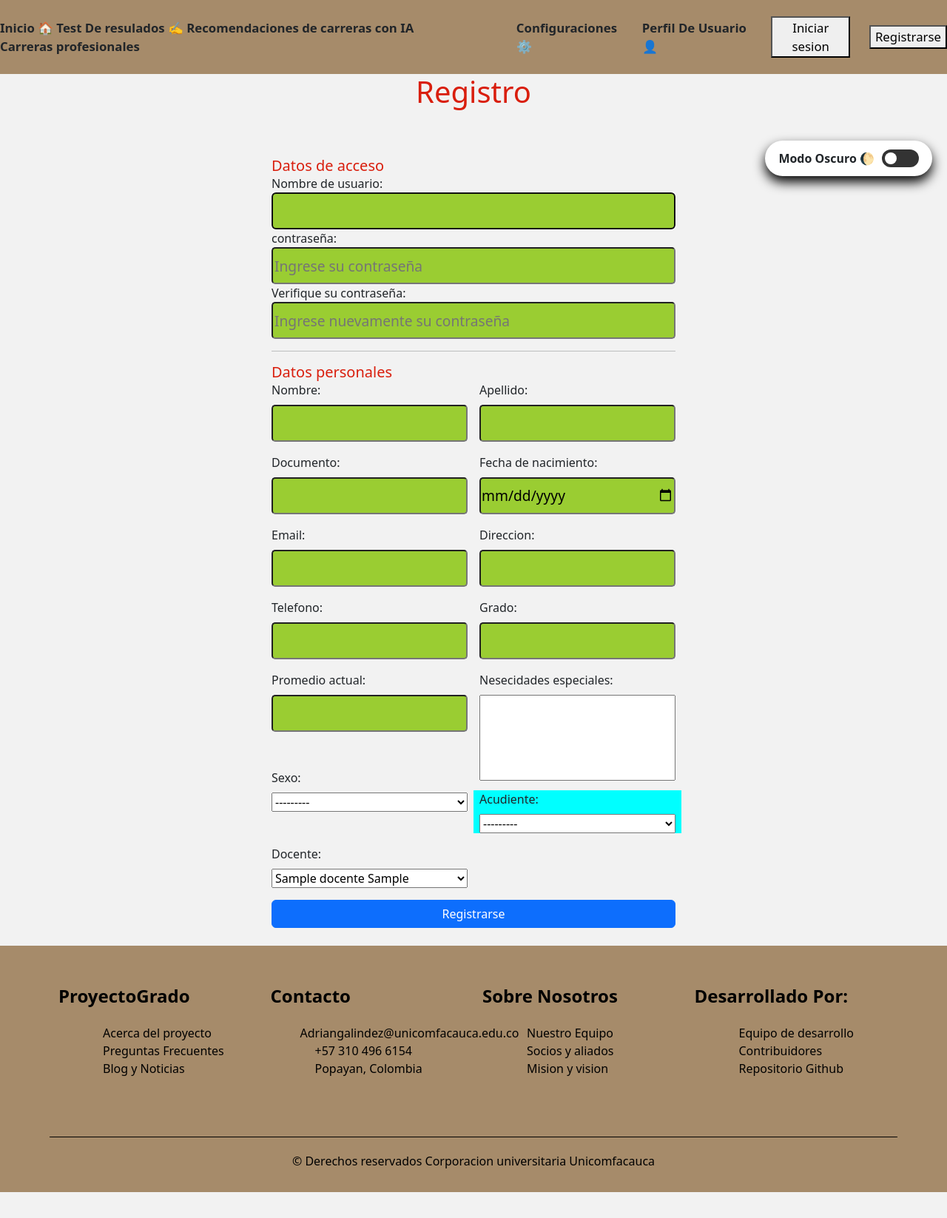
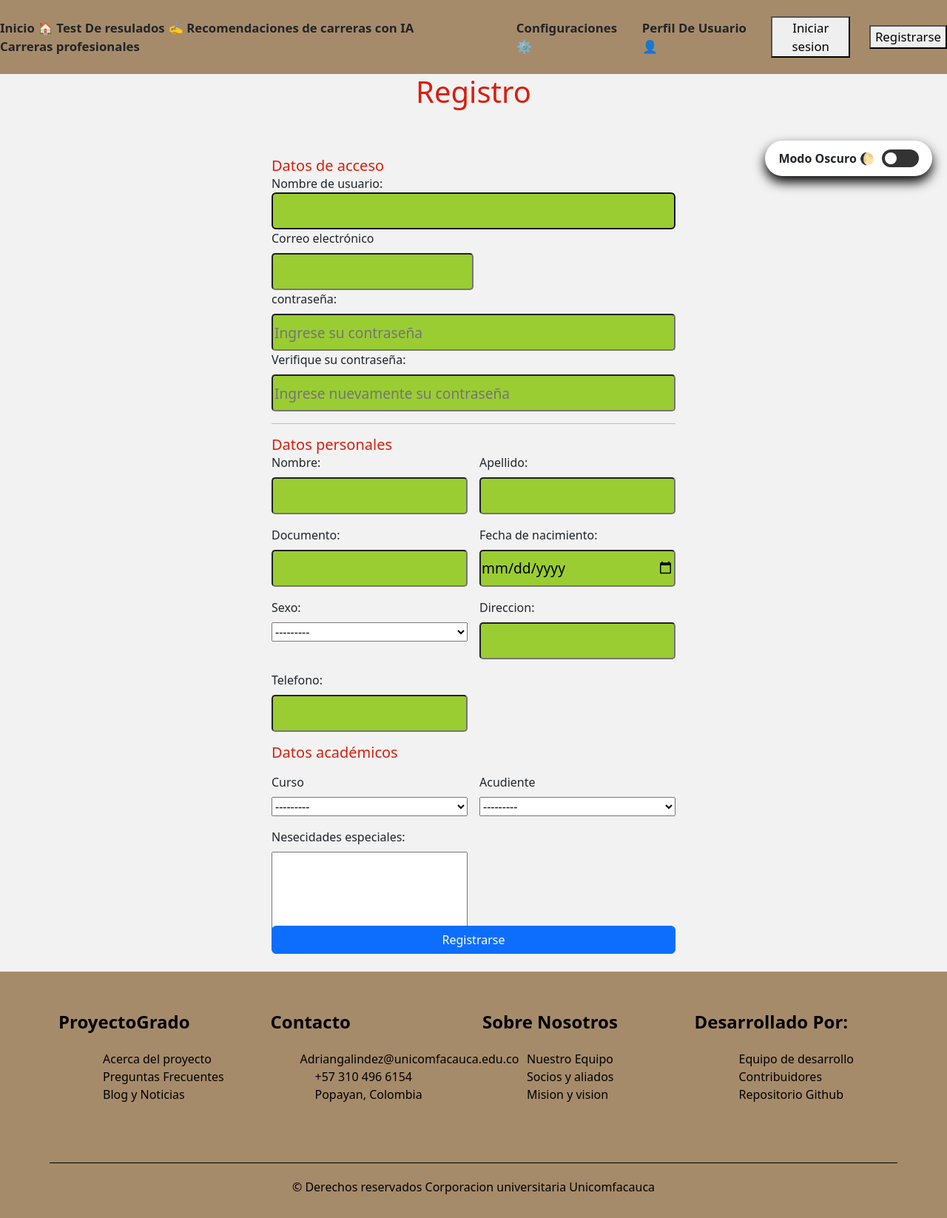
Before and after one commit to legalmenteadriangalindez/Sistema-pre-ICFES-de-prediccion-de-habilidades-y-debilidades-academicas-con-Chatbot, a Django app: page /registro/ in a window 1280 px wide. Shown: the whole page at 74% size. Before the commit the page ends 1611 px from the top, so only its background shows below. Run offline with Django 5.2, Linux system fonts and the light colour scheme; tables that the repository leaves empty hold one stand-in row (values such as "Sample post"); parts of the project's set-up code (start-up, migrations or seed data) failed here and were passed over.

Commit message:
Add files via upload

```diff
--- a/Principal/forms.py
+++ b/Principal/forms.py
@@ -1,12 +1,203 @@
 from django import forms
 from django.contrib.auth.forms import UserCreationForm
 from django.contrib.auth.models import User
-from .models import Estudiante
+from .models import (
+    Sexo, RelacionAcudiente, Acudiente, Docente,
+    Grado, Jornada, Curso, Sede, AnioLectivo,
+    Materia, AsignacionDocente, PeriodoAcademico,
+    Nota, Boletin, Observacion,Persona,Estudiante
+)
+
+class SexoForm(forms.ModelForm):
+    class Meta:
+        model = Sexo
+        fields = "__all__"
+        widgets = {
+            "codigo": forms.TextInput(attrs={"class": "input-field"}),
+            "descripcion": forms.TextInput(attrs={"class": "input-field"}),
+            "activo": forms.CheckboxInput(attrs={"class": "input-checkbox"}),
+        }
+
+
+class RelacionAcudienteForm(forms.ModelForm):
+    class Meta:
+        model = RelacionAcudiente
+        fields = "__all__"
+        widgets = {
+            "codigo": forms.TextInput(attrs={"class": "input-field"}),
+            "descripcion": forms.TextInput(attrs={"class": "input-field"}),
+            "activo": forms.CheckboxInput(attrs={"class": "input-checkbox"}),
+        }
+
+
+class GradoForm(forms.ModelForm):
+    class Meta:
+        model = Grado
+        fields = "__all__"
+        widgets = {
+            "codigo": forms.TextInput(attrs={"class": "input-field"}),
+            "nombre": forms.TextInput(attrs={"class": "input-field"}),
+            "activo": forms.CheckboxInput(attrs={"class": "input-checkbox"}),
+        }
+
+
+class JornadaForm(forms.ModelForm):
+    class Meta:
+        model = Jornada
+        fields = "__all__"
+        widgets = {
+            "codigo": forms.TextInput(attrs={"class": "input-field"}),
+            "nombre": forms.TextInput(attrs={"class": "input-field"}),
+            "activo": forms.CheckboxInput(attrs={"class": "input-checkbox"}),
+        }
+
+
+class SedeForm(forms.ModelForm):
+    class Meta:
+        model = Sede
+        fields = "__all__"
+        widgets = {
+            "codigo": forms.TextInput(attrs={"class": "input-field"}),
+            "nombre": forms.TextInput(attrs={"class": "input-field"}),
+            "direccion": forms.TextInput(attrs={"class": "input-field"}),
+            "telefono": forms.TextInput(attrs={"class": "input-field"}),
+            "activo": forms.CheckboxInput(attrs={"class": "input-checkbox"}),
+        }
+
+
+class AnioLectivoForm(forms.ModelForm):
+    class Meta:
+        model = AnioLectivo
+        fields = "__all__"
+        widgets = {
+            "anio": forms.NumberInput(attrs={"class": "input-field"}),
+            "fecha_inicio": forms.DateInput(attrs={
+                "type": "date", "class": "input-field"
+            }),
+            "fecha_fin": forms.DateInput(attrs={
+                "type": "date", "class": "input-field"
+            }),
+            "activo": forms.CheckboxInput(attrs={"class": "input-checkbox"}),
+        }
+
+
+class AcudienteForm(forms.ModelForm):
+    class Meta:
+        model = Acudiente
+        fields = ["persona", "relacion"]
+        widgets = {
+            "persona": forms.Select(attrs={"class": "input-select"}),
+            "relacion": forms.Select(attrs={"class": "input-select"}),
+        }
+
+
+class DocenteForm(forms.ModelForm):
+    class Meta:
+        model = Docente
+        fields = ["persona"]
+        widgets = {
+            "persona": forms.Select(attrs={"class": "input-select"}),
+        }
+
+
+class CursoForm(forms.ModelForm):
+    class Meta:
+        model = Curso
+        fields = "__all__"
+        widgets = {
+            "grado": forms.Select(attrs={"class": "input-select"}),
+            "nombre": forms.TextInput(attrs={"class": "input-field"}),
+            "jornada": forms.Select(attrs={"class": "input-select"}),
+            "cupo_maximo": forms.NumberInput(attrs={"class": "input-field"}),
+            "activo": forms.CheckboxInput(attrs={"class": "input-checkbox"}),
+        }
+
+
+class MateriaForm(forms.ModelForm):
+    class Meta:
+        model = Materia
+        fields = "__all__"
+        widgets = {
+            "codigo": forms.TextInput(attrs={"class": "input-field"}),
+            "nombre": forms.TextInput(attrs={"class": "input-field"}),
+            "activo": forms.CheckboxInput(attrs={"class": "input-checkbox"}),
+        }
+
+
+class AsignacionDocenteForm(forms.ModelForm):
+    class Meta:
+        model = AsignacionDocente
+        fields = "__all__"
+        widgets = {
+            "docente": forms.Select(attrs={"class": "input-select"}),
+            "curso": forms.Select(attrs={"class": "input-select"}),
+            "materia": forms.Select(attrs={"class": "input-select"}),
+            "anio_lectivo": forms.Select(attrs={"class": "input-select"}),
+            "sede": forms.Select(attrs={"class": "input-select"}),
+            "activo": forms.CheckboxInput(attrs={"class": "input-checkbox"}),
+        }
+
+
+class PeriodoAcademicoForm(forms.ModelForm):
+    class Meta:
+        model = PeriodoAcademico
+        fields = "__all__"
+        widgets = {
+            "numero": forms.NumberInput(attrs={"class": "input-field"}),
+            "nombre": forms.TextInput(attrs={"class": "input-field"}),
+            "anio_lectivo": forms.Select(attrs={"class": "input-select"}),
+            "fecha_inicio": forms.DateInput(attrs={
+                "type": "date", "class": "input-field"
+            }),
+            "fecha_fin": forms.DateInput(attrs={
+                "type": "date", "class": "input-field"
+            }),
+            "activo": forms.CheckboxInput(attrs={"class": "input-checkbox"}),
+        }
+
+
+class NotaForm(forms.ModelForm):
+    class Meta:
+        model = Nota
+        fields = "__all__"
+        widgets = {
+            "estudiante": forms.Select(attrs={"class": "input-select"}),
+            "asignacion": forms.Select(attrs={"class": "input-select"}),
+            "periodo": forms.Select(attrs={"class": "input-select"}),
+            "valor": forms.NumberInput(attrs={"class": "input-field"}),
+        }
+
+
+class BoletinForm(forms.ModelForm):
+    class Meta:
+        model = Boletin
+        fields = "__all__"
+        widgets = {
+            "estudiante": forms.Select(attrs={"class": "input-select"}),
+            "periodo": forms.Select(attrs={"class": "input-select"}),
+            "promedio_periodo": forms.NumberInput(attrs={"class": "input-field"}),
+            "observaciones_generales": forms.Textarea(
+                attrs={"class": "input-text-area", "rows": 3}
+            ),
+        }
+
+
+class ObservacionForm(forms.ModelForm):
+    class Meta:
+        model = Observacion
+        fields = "__all__"
+        widgets = {
+            "estudiante": forms.Select(attrs={"class": "input-select"}),
+            "asignacion": forms.Select(attrs={"class": "input-select"}),
+            "periodo": forms.Select(attrs={"class": "input-select"}),
+            "texto": forms.Textarea(
+                attrs={"class": "input-text-area", "rows": 3}
+            ),
+        }
 
 
 
 class UserRegisterForm(UserCreationForm):
-    # email = forms.EmailField(required=True)
 
     email = forms.EmailField(
         required=True,
@@ -35,9 +226,16 @@ class UserRegisterForm(UserCreationForm):
             "username": forms.TextInput(attrs={"class": "input-field"}),
         }
 
-class EstudianteForm(forms.ModelForm):
+    def save(self, commit=True):
+        user = super().save(commit=False)
+        user.email = self.cleaned_data["email"]
+        if commit:
+            user.save()
+        return user
+
+class PersonaForm(forms.ModelForm):
     class Meta:
-        model = Estudiante
+        model = Persona
         exclude = ["user"]
 
         widgets = {
@@ -47,15 +245,21 @@ class EstudianteForm(forms.ModelForm):
             "fecha_nacimiento": forms.DateInput(
                 attrs={"type": "date", "class": "input-field"}
             ),
-            "email": forms.EmailInput(attrs={"class": "input-field"}),
             "direccion": forms.TextInput(attrs={"class": "input-field"}),
             "telefono": forms.TextInput(attrs={"class": "input-field"}),
-            "grado": forms.TextInput(attrs={"class": "input-field"}),
             "sexo": forms.Select(attrs={"class": "input-select"}),
+        }
+
+
+class EstudianteForm(forms.ModelForm):
+    class Meta:
+        model = Estudiante
+        fields = ["curso", "acudiente", "necesidades_especiales"]
+
+        widgets = {
+            "curso": forms.Select(attrs={"class": "input-select"}),
             "acudiente": forms.Select(attrs={"class": "input-select"}),
             "necesidades_especiales": forms.Textarea(
                 attrs={"class": "input-text-area", "rows": 3}
             ),
-            "docentes": forms.Select(attrs={"class": "input-select"}),
-            "promedio": forms.NumberInput(attrs={"class": "input-field"})
         }
--- a/Principal/templates/Registro.html
+++ b/Principal/templates/Registro.html
@@ -17,7 +17,7 @@
   <div class="row justify-content-center">
     <div class="col-md-6">
 
-      {% if user_form.errors or student_form.errors %}
+      {% if user_form.errors or persona_form.errors or estudiante_form.errors %}
         <div class="alert alert-danger">
           Revisa los datos ingresados.
         </div>
@@ -29,26 +29,28 @@
         <h5 class="mt-3 ">Datos de acceso</h5>
         <div>
              <div>Nombre de usuario: {{ user_form.username }}</div>
-             <div>contraseña: {{ user_form.password1 }}</div>
-             <div>Verifique su contraseña: {{ user_form.password2 }}</div>
+             <div class="col-md-6"><label class="form-label">Correo electrónico</label>{{ user_form.email }}</div>
+             <div><label class="form-label">contraseña:</label>{{ user_form.password1 }}</div>
+             <div><label for="" class="form-label">Verifique su contraseña:</label>{{ user_form.password2 }}</div>
         </div>
         <hr>
 
         <h5 class="mt-3">Datos personales</h5>
         <div class="input-continer row g-3">
-             <div class="input col-md-6"><label for="" class="form-label">Nombre:</label> {{ student_form.nombre }}</div>
-             <div class="input col-md-6"><label for="" class="form-label">Apellido:</label> {{ student_form.apellido}}</div>
-             <div class="input col-md-6"><label for="" class="form-label">Documento:</label> {{ student_form.documento}}</div>
-             <div class="input col-md-6"><label for="" class="form-label">Fecha de nacimiento: </label>{{ student_form.fecha_nacimiento}}</div>
-             <div class="input col-md-6"><label for="" class="form-label">Email:</label> {{ student_form.email}}</div>
-             <div class="input col-md-6"><label for="" class="form-label">Direccion:</label> {{ student_form.direccion}}</div>
-             <div class="input col-md-6"><label for="" class="form-label">Telefono:</label> {{ student_form.telefono}}</div>
-             <div class="input col-md-6"><label for="" class="form-label">Grado:</label> {{ student_form.grado}}</div>
-             <div class="input col-md-6"><label for="" class="form-label">Promedio actual:</label> {{ student_form.promedio}}</div>
-             <div class="input col-md-6"><label for="" class="form-label">Nesecidades especiales:</label> {{ student_form.necesidades_especiales}}</div>
-             <div class="input col-md-6"><label for="" class="form-label">Sexo:</label> {{ student_form.sexo}}</div>
-             <div class="input input-text-area-acudiente col-md-6"><label for="" class="form-label">Acudiente:</label> {{ student_form.acudiente}}</div>
-             <div class="input col-md-6"><label for="" class="form-label">Docente:</label> {{ student_form.docentes}}</div>
+             <div class="input col-md-6"><label for="" class="form-label">Nombre:</label> {{ persona_form.nombre }}</div>
+             <div class="input col-md-6"><label for="" class="form-label">Apellido:</label> {{ persona_form.apellido}}</div>
+             <div class="input col-md-6"><label for="" class="form-label">Documento:</label> {{ persona_form.documento}}</div>
+             <div class="input col-md-6"><label for="" class="form-label">Fecha de nacimiento: </label>{{ persona_form.fecha_nacimiento}}</div>
+             <div class="input col-md-6"><label for="" class="form-label">Sexo:</label> {{ persona_form.sexo}}</div>
+             <div class="input col-md-6"><label for="" class="form-label">Direccion:</label> {{ persona_form.direccion}}</div>
+             <div class="input col-md-6"><label for="" class="form-label">Telefono:</label> {{ persona_form.telefono}}</div>
+
+             <h5 class="mt-3">Datos académicos</h5>
+             <div class="col-md-6"><label class="form-label">Curso</label>{{ estudiante_form.curso }}</div>
+             <div class="col-md-6"><label class="form-label">Acudiente</label>{{ estudiante_form.acudiente }}</div>
+             <div class="input col-md-6"><label for="" class="form-label">Nesecidades especiales:</label> {{ estudiante_form.necesidades_especiales}}</div>
+
+
         </div>
         <button type="submit" class="btn btn-primary w-100 mt-3">
           Registrarse
--- a/Principal/views.py
+++ b/Principal/views.py
@@ -14,7 +14,7 @@ from Principal.services.gestion_prompts import get_chain_chatbot,extraer_texto_a
 from Principal.IA.processor_PDF import prueba
 # from Principal.IA.LangGraph.graph_chatbot.graph import chat,chat_memory_deslizante,chat_memory_vectorial
 from Principal.IA.LangGraph.graph_chatbot.chatbot import chatbotManager
-from .forms import UserRegisterForm,EstudianteForm
+from .forms import UserRegisterForm, PersonaForm, EstudianteForm
 
 # ********************************IMPORTACIONES**************************************************
 
@@ -194,24 +194,27 @@ def inicioDeSesion(request):
 
 
 # =============================REGISTRO ======================================
-
 def registro(request):
     if request.method == "POST":
         user_form = UserRegisterForm(request.POST)
-        student_form = EstudianteForm(request.POST)
+        persona_form = PersonaForm(request.POST)
+        estudiante_form = EstudianteForm(request.POST)
 
-        if user_form.is_valid() and student_form.is_valid() :
+        if (user_form.is_valid()and persona_form.is_valid()and estudiante_form.is_valid()):
+
             user = user_form.save()
-            student = student_form.save(commit=False)
-            student.user = user
-            student.save()
+            persona = persona_form.save(commit=False)
+            persona.user = user
+            persona.save()
+            estudiante = estudiante_form.save(commit=False)
+            estudiante.persona = persona
+            estudiante.save()
+            inicioDeSesion(request, user)
+            return redirect("login")
+    else:
+        user_form = UserRegisterForm()
+        persona_form = PersonaForm()
+        estudiante_form = EstudianteForm()
 
-            inicioDeSesion(request, user)
-            return(redirect,'login')
-    else :
-        user_form = UserRegisterForm()
-        student_form = EstudianteForm()
-
-    return render(request,"Registro.html",{"user_form": user_form,"student_form": student_form})     # view Registrarse
-
+    return render(request,"Registro.html",{"user_form": user_form,"persona_form": persona_form,"estudiante_form": estudiante_form,},)  # view Registrarse
 # ********************************REGISTRO**************************************************
```
Also changed, not shown: Principal/models.py (+28 -51 lines).
